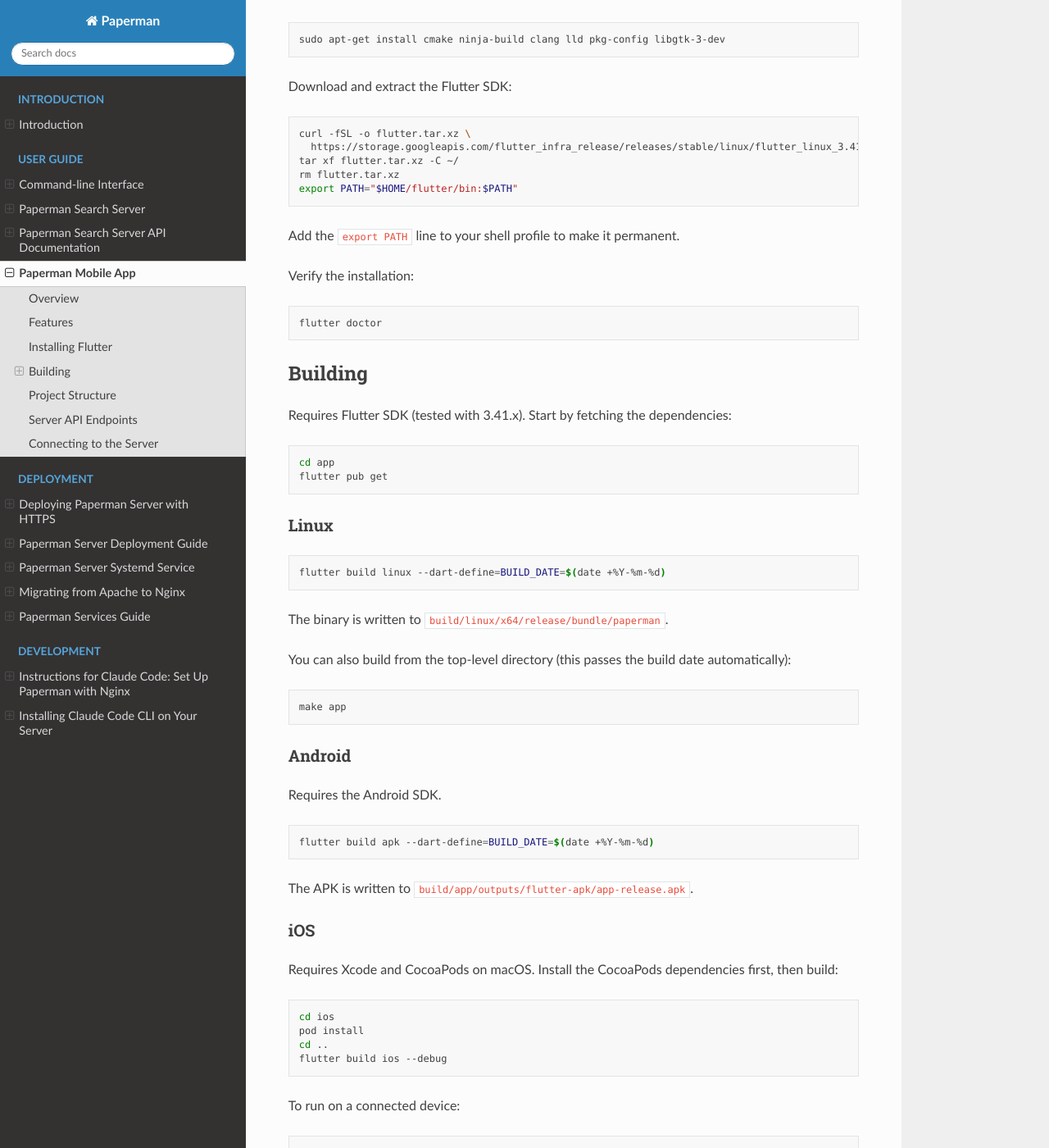
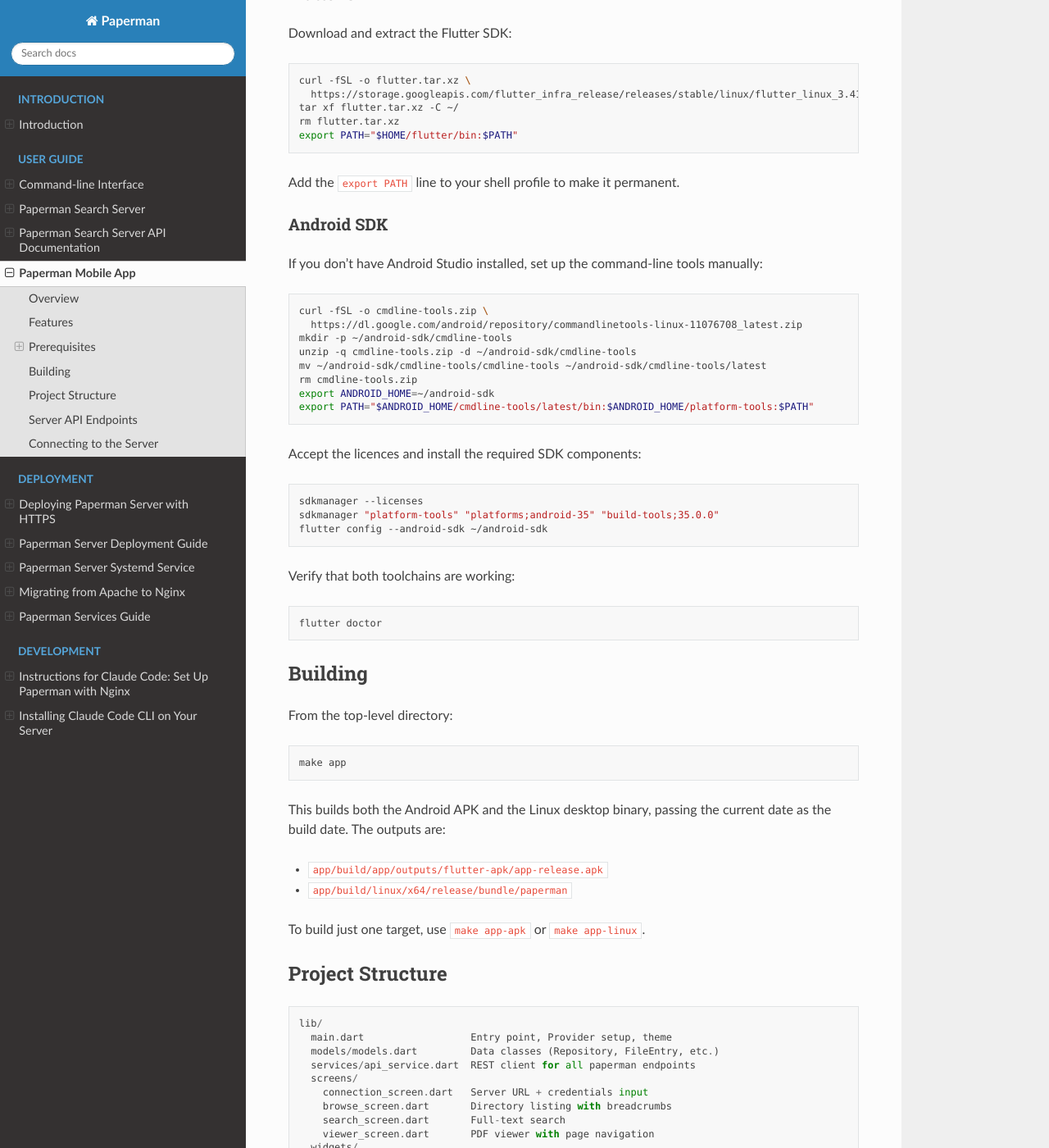
Before and after one commit to sjg20/paperman, a Sphinx documentation site: the page built from doc/app.rst, in a window 1280 px wide and 1400 px high, scrolled down 709 px. Shown: the whole window at 82% size. Built offline with Sphinx 7.4.7 and the Read the Docs theme 3.1.0, drawn with Linux system fonts in a browser that asks for light colours; some of the changed text lies outside the part shown.

Commit message:
app: Build both Android and Linux targets with 'make app'
Split the app target into app-apk and app-linux so that 'make app'
builds both. Update the documentation to match, adding Android SDK
setup instructions under a new Prerequisites section.

Co-developed-by: Claude Opus 4.6 <noreply@anthropic.com>

```diff
--- a/doc/app.rst
+++ b/doc/app.rst
@@ -25,14 +25,11 @@
 -  **Dark mode** follows the system theme
 -  Credentials and server URL saved locally for auto-reconnect
 
-Installing Flutter
-------------------
+Prerequisites
+-------------
 
-Install the system dependencies:
-
-.. code:: bash
-
-   sudo apt-get install cmake ninja-build clang lld pkg-config libgtk-3-dev
+Flutter SDK
+~~~~~~~~~~~
 
 Download and extract the Flutter SDK:
 
@@ -46,7 +43,32 @@
 
 Add the ``export PATH`` line to your shell profile to make it permanent.
 
-Verify the installation:
+Android SDK
+~~~~~~~~~~~
+
+If you don't have Android Studio installed, set up the command-line
+tools manually:
+
+.. code:: bash
+
+   curl -fSL -o cmdline-tools.zip \
+     https://dl.google.com/android/repository/commandlinetools-linux-11076708_latest.zip
+   mkdir -p ~/android-sdk/cmdline-tools
+   unzip -q cmdline-tools.zip -d ~/android-sdk/cmdline-tools
+   mv ~/android-sdk/cmdline-tools/cmdline-tools ~/android-sdk/cmdline-tools/latest
+   rm cmdline-tools.zip
+   export ANDROID_HOME=~/android-sdk
+   export PATH="$ANDROID_HOME/cmdline-tools/latest/bin:$ANDROID_HOME/platform-tools:$PATH"
+
+Accept the licences and install the required SDK components:
+
+.. code:: bash
+
+   sdkmanager --licenses
+   sdkmanager "platform-tools" "platforms;android-35" "build-tools;35.0.0"
+   flutter config --android-sdk ~/android-sdk
+
+Verify that both toolchains are working:
 
 .. code:: bash
 
@@ -55,68 +77,19 @@
 Building
 --------
 
-Requires Flutter SDK (tested with 3.41.x). Start by fetching the
-dependencies:
-
-.. code:: bash
-
-   cd app
-   flutter pub get
-
-Linux
-~~~~~
-
-.. code:: bash
-
-   flutter build linux --dart-define=BUILD_DATE=$(date +%Y-%m-%d)
-
-The binary is written to ``build/linux/x64/release/bundle/paperman``.
-
-You can also build from the top-level directory (this passes the build
-date automatically):
+From the top-level directory:
 
 .. code:: bash
 
    make app
 
-Android
-~~~~~~~
+This builds both the Android APK and the Linux desktop binary, passing
+the current date as the build date. The outputs are:
 
-Requires the Android SDK.
+-  ``app/build/app/outputs/flutter-apk/app-release.apk``
+-  ``app/build/linux/x64/release/bundle/paperman``
 
-.. code:: bash
-
-   flutter build apk --dart-define=BUILD_DATE=$(date +%Y-%m-%d)
-
-The APK is written to ``build/app/outputs/flutter-apk/app-release.apk``.
-
-iOS
-~~~
-
-Requires Xcode and CocoaPods on macOS. Install the CocoaPods
-dependencies first, then build:
-
-.. code:: bash
-
-   cd ios
-   pod install
-   cd ..
-   flutter build ios --debug
-
-To run on a connected device:
-
-.. code:: bash
-
-   flutter run
-
-For a release build you need an Apple Developer account and a valid
-signing configuration in Xcode. Open ``ios/Runner.xcworkspace`` in
-Xcode, set your team and provisioning profile under **Signing &
-Capabilities**, then build with:
-
-.. code:: bash
-
-   flutter build ipa
+To build just one target, use ``make app-apk`` or ``make app-linux``.
 
 Project Structure
 -----------------
```
Also changed, not shown: 1 other file.
